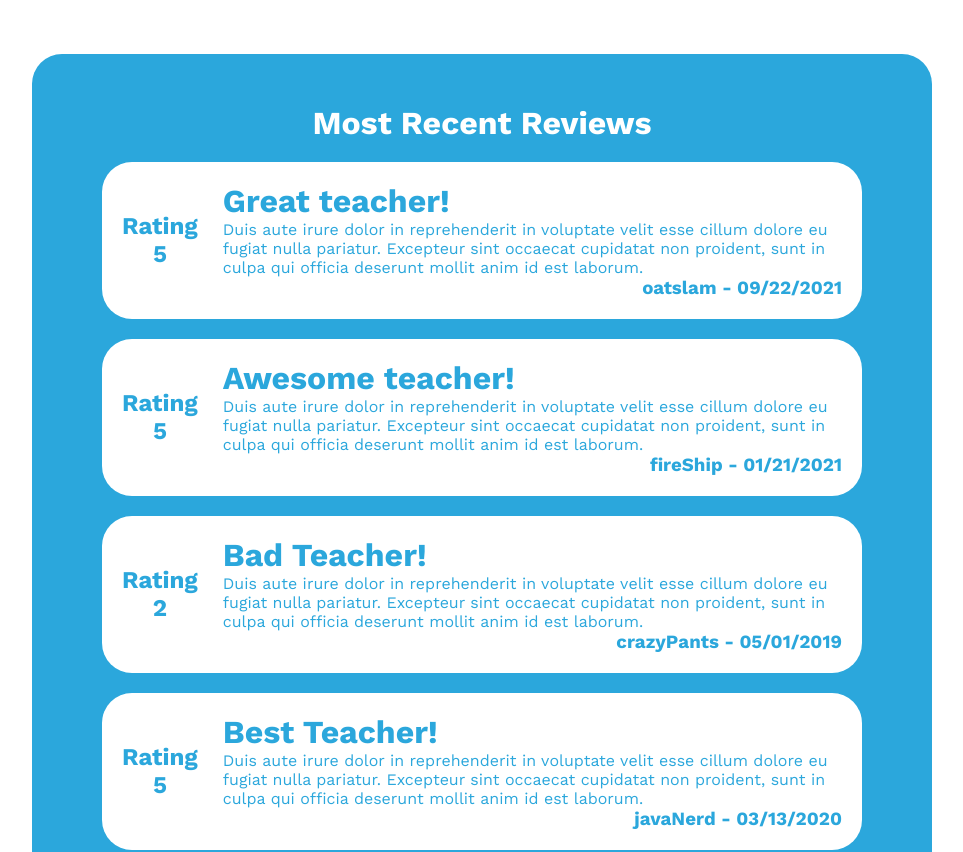
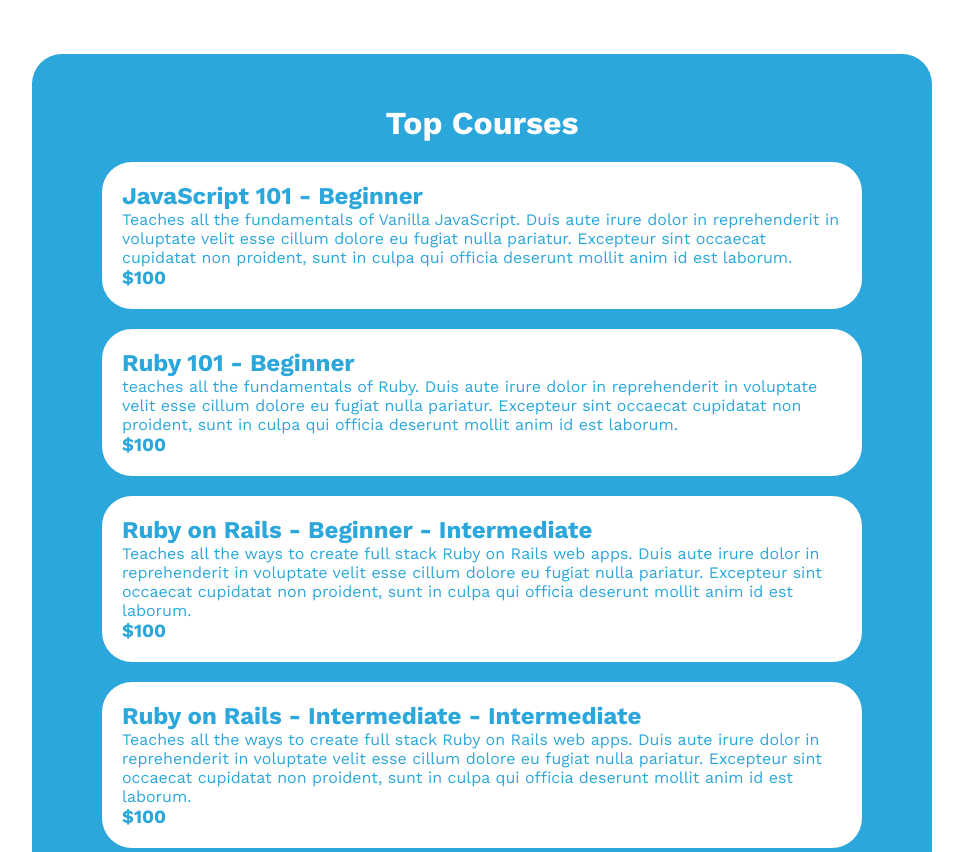
Before and after one commit to chingu-voyages/v40-bears-team-32, a Next.js app in the folder fe-youdemy/: page /creator in a window 1280 px wide. Shown: the part 556-1408 px from the top of the page, without its empty margins (158-1121 px from the left). Built offline with nearby package versions, Linux system fonts and the light colour scheme.

Commit message:
added courses section to creator page

```diff
--- /dev/null
+++ b/fe-youdemy/components/courses/Course.js
@@ -0,0 +1,22 @@
+const Course = (props) => {
+  return (
+    <div
+      style={{
+        color: "#2BA7DC",
+        background: "white",
+        borderRadius: 30,
+        padding: 20,
+        margin: 20,
+      }}
+    >
+      <h2>
+        {props.course.name} - {props.course.level}
+      </h2>
+      <h1>{props.course.prerequisities}</h1>
+      <p>{props.course.description}</p>
+      <h3>{props.course.price}</h3>
+    </div>
+  );
+};
+
+export default Course;
--- /dev/null
+++ b/fe-youdemy/components/courses/Courses.js
@@ -0,0 +1,25 @@
+import Course from "./Course.js";
+
+const Courses = (props) => {
+  const courseArray = props.courses.map((course) => {
+    return <Course key={course.id} course={course} />;
+  });
+  return (
+    <div
+      style={{
+        background: "#2BA7DC",
+        width: 900,
+        margin: "0 auto",
+        color: "white",
+        marginTop: 50,
+        padding: 50,
+        borderRadius: 30,
+      }}
+    >
+      <h1 style={{ textAlign: "center" }}>Top Courses</h1>
+      <div style={{ marginTop: 20 }}>{courseArray}</div>
+    </div>
+  );
+};
+
+export default Courses;
--- a/fe-youdemy/pages/creator.js
+++ b/fe-youdemy/pages/creator.js
@@ -2,6 +2,7 @@ import { withTheme } from "@emotion/react";
 import React from "react";
 import TextImage from "../components/TextImage.js";
 import Reviews from "../components/creator/Reviews.js";
+import Courses from "../components/courses/Courses.js";
 
 const Creator = () => {
   const content = {
@@ -103,9 +104,77 @@ const Creator = () => {
     },
   ];
 
+  const courses = [
+    {
+      id: 1,
+      name: "JavaScript 101",
+      prerequisites: "none",
+      description:
+        "Teaches all the fundamentals of Vanilla JavaScript. Duis aute irure dolor in reprehenderit in voluptate velit esse cillum dolore eu fugiat nulla pariatur. Excepteur sint occaecat cupidatat non proident, sunt in culpa qui officia deserunt mollit anim id est laborum.",
+      level: "Beginner",
+      price: "$100",
+    },
+    {
+      id: 2,
+      name: "Ruby 101",
+      prerequisites: "none",
+      description:
+        "teaches all the fundamentals of Ruby. Duis aute irure dolor in reprehenderit in voluptate velit esse cillum dolore eu fugiat nulla pariatur. Excepteur sint occaecat cupidatat non proident, sunt in culpa qui officia deserunt mollit anim id est laborum.",
+      level: "Beginner",
+      price: "$100",
+    },
+    {
+      id: 3,
+      name: "Ruby on Rails - Beginner",
+      prerequisites: "Ruby 101",
+      description:
+        "Teaches all the ways to create full stack Ruby on Rails web apps. Duis aute irure dolor in reprehenderit in voluptate velit esse cillum dolore eu fugiat nulla pariatur. Excepteur sint occaecat cupidatat non proident, sunt in culpa qui officia deserunt mollit anim id est laborum.",
+      level: "Intermediate",
+      price: "$100",
+    },
+    {
+      id: 3,
+      name: "Ruby on Rails - Intermediate",
+      prerequisites: "Ruby 101 and Ruby on Rails - Beginner",
+      description:
+        "Teaches all the ways to create full stack Ruby on Rails web apps. Duis aute irure dolor in reprehenderit in voluptate velit esse cillum dolore eu fugiat nulla pariatur. Excepteur sint occaecat cupidatat non proident, sunt in culpa qui officia deserunt mollit anim id est laborum.",
+      level: "Intermediate",
+      price: "$100",
+    },
+    {
+      id: 4,
+      name: "Ruby on Rails - Advanced",
+      prerequisites:
+        "Ruby 101, Ruby on Rails - Beginner, and Ruby on Rails - Intermediate",
+      description:
+        "Teaches all the ways to create full stack Ruby on Rails web apps. Goes over caching, apis, and much more. Duis aute irure dolor in reprehenderit in voluptate velit esse cillum dolore eu fugiat nulla pariatur. Excepteur sint occaecat cupidatat non proident, sunt in culpa qui officia deserunt mollit anim id est laborum.",
+      level: "Advanced",
+      price: "$100",
+    },
+    {
+      id: 5,
+      name: "ReactJS",
+      prerequisites: "JavaScript 101",
+      description:
+        "Teaches all the ways to create ReactJS web apps. Duis aute irure dolor in reprehenderit in voluptate velit esse cillum dolore eu fugiat nulla pariatur. Excepteur sint occaecat cupidatat non proident, sunt in culpa qui officia deserunt mollit anim id est laborum.",
+      level: "Advanced",
+      price: "$100",
+    },
+    {
+      id: 6,
+      name: "NodeJS - Intermediate",
+      prerequisites: "JavaScript 101",
+      description:
+        "Teaches all the ways to create full stack JavaScript web apps with NodeJS and express. Duis aute irure dolor in reprehenderit in voluptate velit esse cillum dolore eu fugiat nulla pariatur. Excepteur sint occaecat cupidatat non proident, sunt in culpa qui officia deserunt mollit anim id est laborum.",
+      level: "Advanced",
+      price: "$100",
+    },
+  ];
+
   return (
     <div>
       <TextImage styles={styles} content={content} />
+      <Courses courses={courses} />
       <Reviews reviews={reviews} />
     </div>
   );
```
